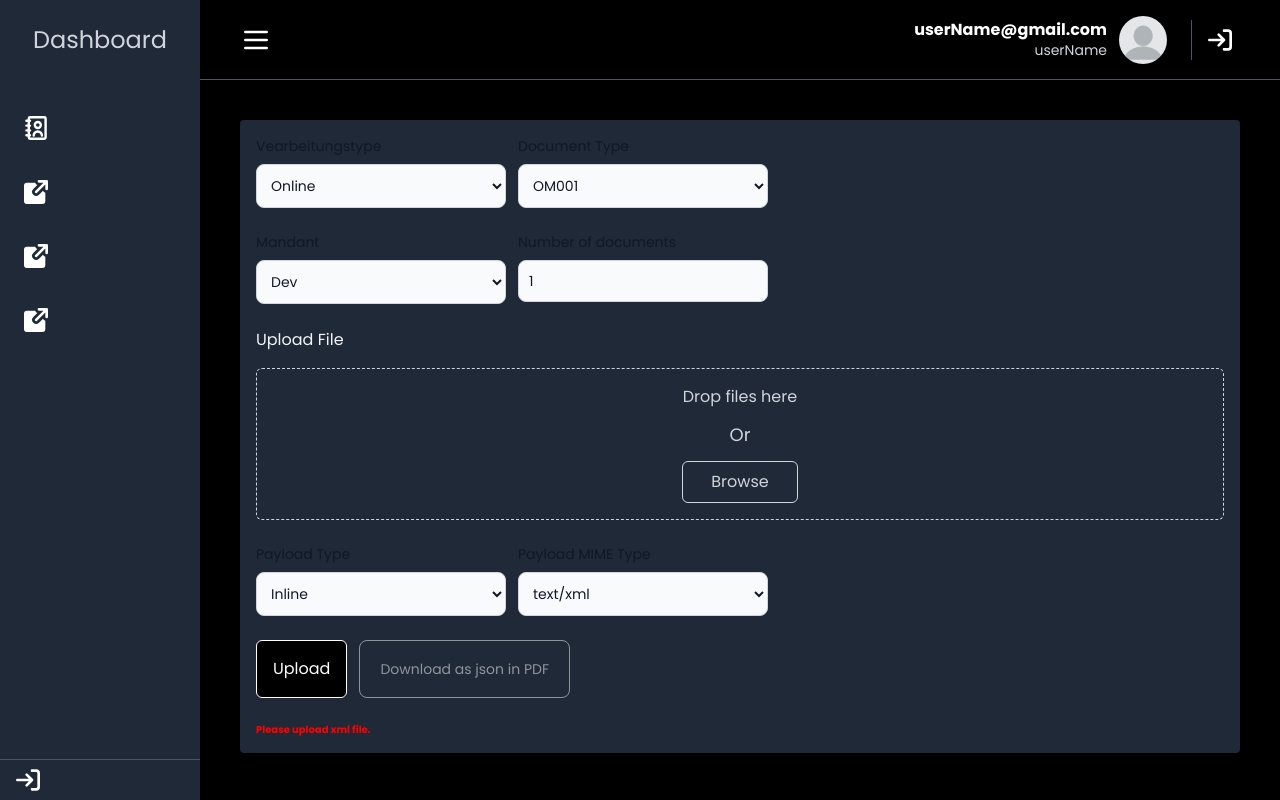
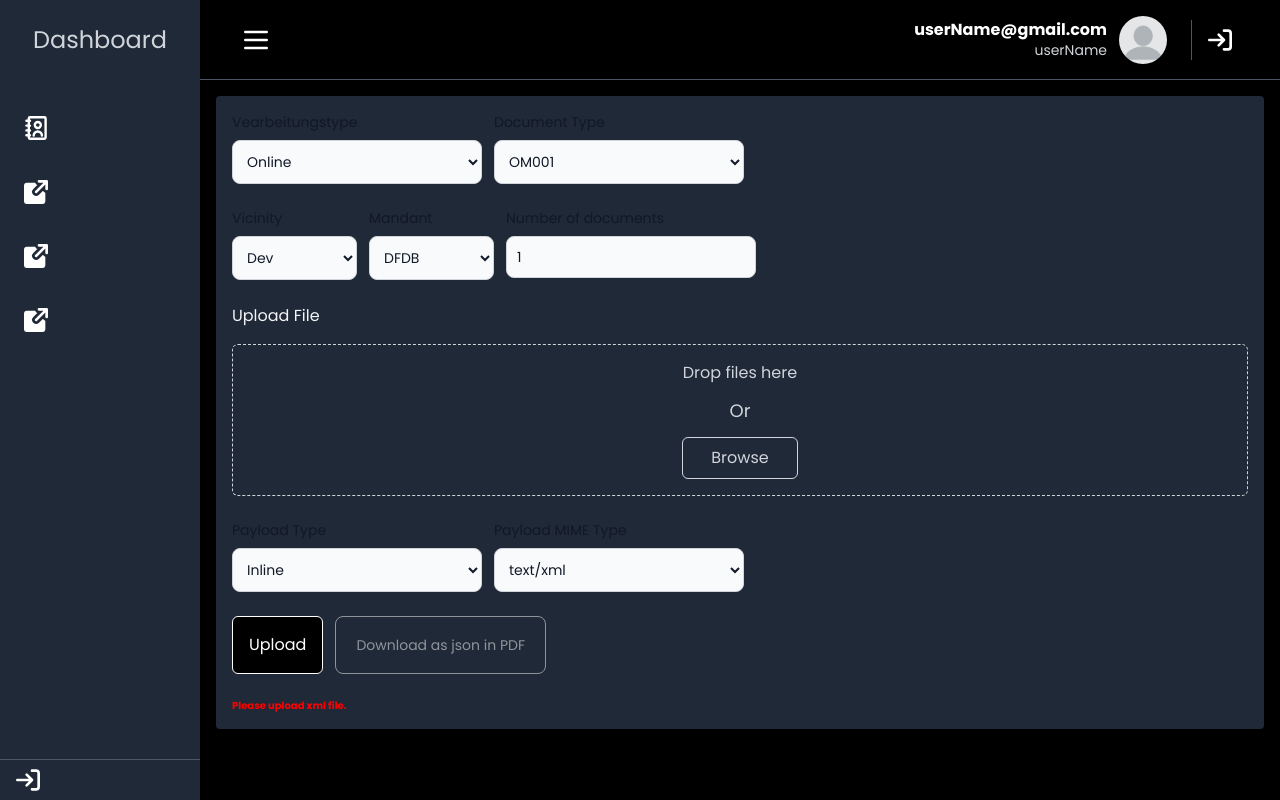
Before and after one commit to samaneh-basmechi/Somayeh-Dashboard-React, a React (Create React App) app: page /dashboard/func-one in a window 1280 px wide. Built offline with nearby package versions, Linux system fonts and the light colour scheme; no server answers.

Commit message:
Update: File uploader

```diff
--- a/src/features/file-uploader/file-uploader.js
+++ b/src/features/file-uploader/file-uploader.js
@@ -60,7 +60,7 @@ function FileUploader () {
   };
 
   return (
-    <main className="overflow-auto h-[calc(100vh_-_80px)] p-6 sm:p-10 space-y-6 p-6 sm:p-10 space-y-6 bg-black h-full overflow-auto">
+    <main className="overflow-auto h-[calc(100vh_-_80px)] p-4 bg-black h-full overflow-auto">
       {/*  sample for uploading file*/}
       <div className="bg-gray-800 p-4 rounded overflow-hidden shadow-lg">
 
@@ -140,20 +140,20 @@ function FileUploader () {
 
           <div className="flex gap-3 mb-6">
 
-            {/*Mandant*/}
-            <div className="w-[250px]">
-              <label htmlFor="Mandant" className="block mb-2 text-sm font-medium text-gray-900 dark:text-white">
-                Mandant
+            {/*Vicinity*/}
+            <div className="w-[125px]">
+              <label htmlFor="Vicinity" className="block mb-2 text-sm font-medium text-gray-900 dark:text-white">
+                Vicinity
               </label>
               <select
-                id="Mandant"
+                id="Vicinity"
                 defaultValue="Dev"
                 className="bg-gray-50 border border-gray-300 text-gray-900 text-sm rounded-lg focus:ring-blue-500 focus:border-blue-500 block w-full p-2.5 dark:bg-gray-700 dark:border-gray-600 dark:placeholder-gray-400 dark:text-white dark:focus:ring-blue-500 dark:focus:border-blue-500"
                 {...register('Umgebung', {
-                  required: 'Please enter your Mandant.'
+                  required: 'Please enter your Vicinity.'
                 })}>
                 <option value="" disabled>
-                  Select Mandant
+                  Select Vicinity
                 </option>
                 <option value="Dev">Dev</option>
               </select>
@@ -161,6 +161,33 @@ function FileUploader () {
                 errors.Umgebung && errors.Umgebung?.type === 'required' && (
                   <p className="text-[red] text-[10px] font-bold mt-1">
                     {errors.Umgebung?.message}
+                  </p>
+                )
+              }
+            </div>
+
+            {/*Mandant*/}
+            <div className="w-[125px]">
+              <label htmlFor="Mandant" className="block mb-2 text-sm font-medium text-gray-900 dark:text-white">
+                Mandant
+              </label>
+              <select
+                id="Mandant"
+                defaultValue="DFDB"
+                className="bg-gray-50 border border-gray-300 text-gray-900 text-sm rounded-lg focus:ring-blue-500 focus:border-blue-500 block w-full p-2.5 dark:bg-gray-700 dark:border-gray-600 dark:placeholder-gray-400 dark:text-white dark:focus:ring-blue-500 dark:focus:border-blue-500"
+                {...register('Mandant', {
+                  required: 'Please enter your Mandant.'
+                })}>
+                <option value="" disabled>
+                  Select Mandant
+                </option>
+                <option value="DFDB">DFDB</option>
+                <option value="DKBU">DKBU</option>
+              </select>
+              {
+                errors.Mandant && errors.Mandant?.type === 'required' && (
+                  <p className="text-[red] text-[10px] font-bold mt-1">
+                    {errors.Mandant?.message}
                   </p>
                 )
               }
```
